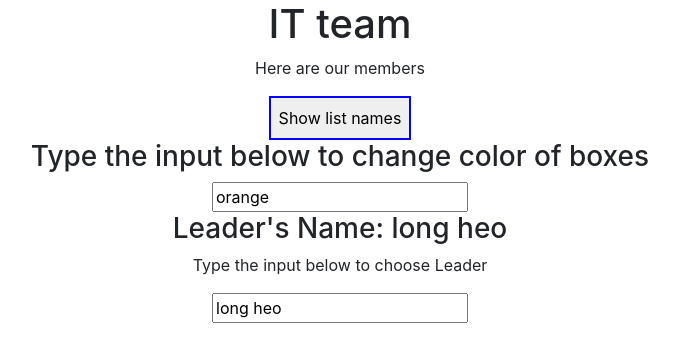
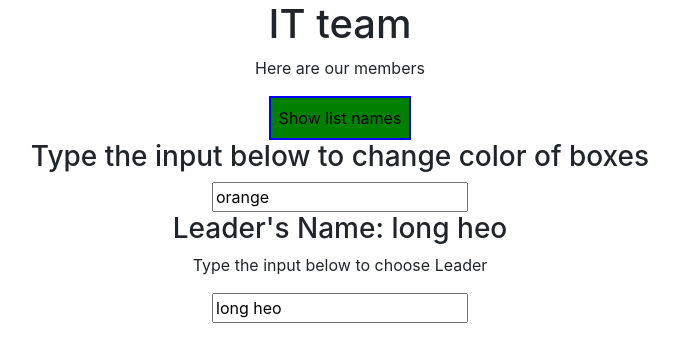
Before and after one commit to trlong357/React, a React (Create React App) app: page / in a window 1280 px wide. Shown: the top 362 px of the page, without its empty margins (300-979 px from the left). Built offline with nearby package versions, Linux system fonts and the light colour scheme.

Commit message:
66. Setting Styles Dynamically

```diff
--- a/src/App.js
+++ b/src/App.js
@@ -10,7 +10,6 @@ class App extends Component {
       { id: "2", name: "Truc", job: "block-chain developer" },
       { id: "3", name: "Viet", job: "developer" },
       { id: "4", name: "Tai", job: "photographer" },
-      { id: "5", name: "Duc", job: "dancer" },
     ],
     tempName: "long heo",
     leaderName: "",
@@ -100,6 +99,7 @@ class App extends Component {
       );
     }
     const style = {
+      backgroundColor: "green",
       font: "inherit",
       border: "2px solid blue",
       padding: "8px",
@@ -150,6 +150,7 @@ class App extends Component {
           /> */}
         </div>
       );
+      style.backgroundColor = "red";
     }
     return (
       <div className="App container">
```
Also changed, not shown: 1 other file (tests, documents, lock files or other folders).
